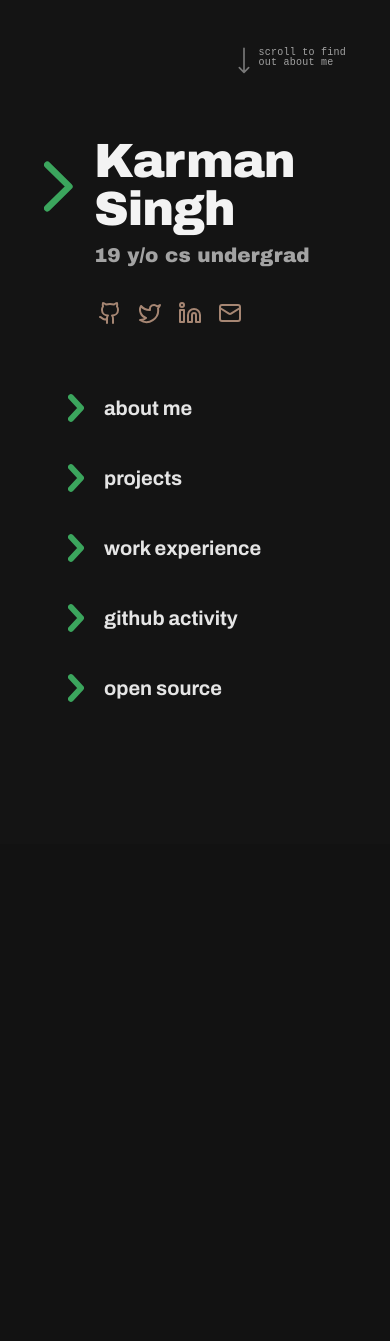
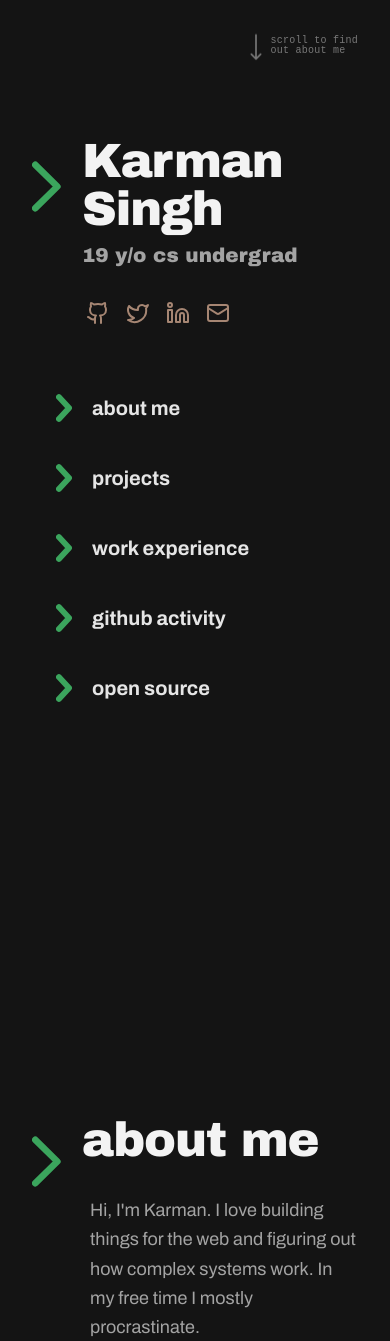
Before and after one commit to Karman-singh15/portfolio, a Next.js app: page / in a window 390 px wide. Shown: the top 1341 px of the page. Before the commit the page ends 844 px from the top, so only its background shows below. Built offline with nearby package versions, Linux system fonts and the light colour scheme.

Commit message:
added animation to subparts

```diff
--- a/app/page.tsx
+++ b/app/page.tsx
@@ -1,23 +1,87 @@
 "use client"
 
-import React from "react"
+import React, { useState, useEffect } from "react"
 import { Github, Twitter, Linkedin, Mail } from "lucide-react"
+import { motion, AnimatePresence } from "framer-motion"
 
 export default function Portfolio() {
+  const sections = [
+    {
+      id: "about-me",
+      title: "about me",
+      content: "Hi, I'm Karman. I love building things for the web and figuring out how complex systems work. In my free time I mostly procrastinate."
+    },
+    {
+      id: "projects",
+      title: "projects",
+      content: "A collection of my recent work including a vehicle tracking system to help my mom with her deliveries, using Next.js and the TomTom API."
+    },
+    {
+      id: "work-experience",
+      title: "work experience",
+      content: "Member of the Technical Department at IEEE Comp Soc (2025 - Present). Currently looking for Summer '25 internships!"
+    },
+    {
+      id: "github-activity",
+      title: "github activity",
+      content: "Check out my latest commits, PRs, and libraries I contribute to over on my GitHub profile."
+    },
+    {
+      id: "open-source",
+      title: "open source",
+      content: "I strongly believe in open source software. Here's a look at some of the popular repositories I've helped improve."
+    }
+  ]
+
+  const scrollToSection = (id: string) => {
+    const element = document.getElementById(id);
+    if (element) {
+      element.scrollIntoView({ behavior: "smooth" });
+    }
+  }
+
+  const [activeSection, setActiveSection] = useState<string>("hero");
+
+  useEffect(() => {
+    const observer = new IntersectionObserver(
+      (entries) => {
+        entries.forEach((entry) => {
+          if (entry.isIntersecting) {
+            setActiveSection(entry.target.id);
+          }
+        });
+      },
+      { rootMargin: "-40% 0px -40% 0px" }
+    );
+
+    const hero = document.getElementById("hero");
+    if (hero) observer.observe(hero);
+
+    sections.forEach((item) => {
+      const el = document.getElementById(item.id);
+      if (el) observer.observe(el);
+    });
+
+    return () => observer.disconnect();
+  }, [sections]);
+
+  const activeIndex = sections.findIndex(s => s.id === activeSection);
+  const nextSection = activeIndex >= 0 && activeIndex < sections.length - 1 ? sections[activeIndex + 1] : null;
+
   return (
-    <main className="min-h-screen bg-[#141414] text-[#e5e5e5] p-3 md:p-6 flex flex-col justify-center items-center relative overflow-hidden">
+    <main className="bg-[#141414] text-[#e5e5e5] relative">
 
-      {/* Outer Container */}
-      <div className="w-full max-w-7xl h-full min-h-[calc(100vh-1.5rem)] md:min-h-[calc(100vh-3rem)] relative flex items-center p-8 md:p-20 lg:p-32">
+      {/* Hero Section */}
+      <section id="hero" className="w-full min-h-[100dvh] relative flex items-center p-8 md:p-20 lg:p-32 max-w-7xl mx-auto">
 
         {/* Top Right Scroll Text */}
-        <div className="absolute top-8 right-8 md:top-12 md:right-12 flex items-start gap-2 text-neutral-400 group cursor-pointer hover:text-neutral-300 transition-colors">
-          <div className="mt-1 opacity-70 group-hover:opacity-100 transition-opacity animate-bounce">
+        <div className="absolute top-8 right-8 md:top-12 md:right-12 flex items-start gap-2 text-neutral-400 group cursor-pointer hover:text-neutral-300 transition-colors pointer-events-none">
+          <div className="mt-1 opacity-70 animate-bounce">
             <svg width="12" height="28" viewBox="0 0 18 42" fill="none" xmlns="http://www.w3.org/2000/svg">
               <path d="M9 2L9 38M9 38L2 31M9 38L16 31" stroke="currentColor" strokeWidth="2.5" strokeLinecap="round" strokeLinejoin="round" />
             </svg>
           </div>
-          <div className="text-[10px] md:text-xs leading-none tracking-wide flex flex-col pt-1">
+          <div className="text-[10px] md:text-xs leading-none tracking-wide flex flex-col pt-1 opacity-70">
             <span>scroll to find</span>
             <span>out about me</span>
           </div>
@@ -26,8 +90,12 @@ export default function Portfolio() {
         {/* Main Content Area */}
         <div className="flex flex-col w-full max-w-2xl mx-auto md:ml-32">
 
-          {/* Header Row */}
-          <div className="flex items-start gap-5 md:gap-8 mb-16 md:mb-20">
+          <motion.div
+            initial={{ opacity: 0, y: 20 }}
+            animate={{ opacity: 1, y: 0 }}
+            transition={{ duration: 0.8 }}
+            className="flex items-start gap-5 md:gap-8 mb-16 md:mb-20"
+          >
             {/* Big Green Chevron */}
             <div className="mt-3 md:mt-4 text-[#3ba55d] shrink-0">
               <svg width="45" height="75" viewBox="0 0 45 75" fill="none" xmlns="http://www.w3.org/2000/svg" className="w-[30px] md:w-[45px]">
@@ -63,32 +131,112 @@ export default function Portfolio() {
                 </a>
               </div>
             </div>
-          </div>
+          </motion.div>
 
           {/* Menu Items */}
-          <div className="flex flex-col gap-8 md:gap-10 pl-6 md:pl-16">
-            {[
-              "about me",
-              "projects",
-              "work experience",
-              "github activity",
-              "open source"
-            ].map((item, i) => (
-              <div key={i} className="flex items-center gap-5 md:gap-7 group cursor-pointer w-max">
+          <motion.div
+            initial={{ opacity: 0 }}
+            animate={{ opacity: 1 }}
+            transition={{ duration: 0.8, delay: 0.3 }}
+            className="flex flex-col gap-8 md:gap-10 pl-6 md:pl-16"
+          >
+            {sections.map((item, i) => (
+              <div
+                key={i}
+                onClick={() => scrollToSection(item.id)}
+                className="flex items-center gap-5 md:gap-7 group cursor-pointer w-max"
+              >
                 <div className="text-[#3ba55d] shrink-0 transition-transform duration-300 group-hover:translate-x-2">
                   <svg width="22" height="38" viewBox="0 0 22 38" fill="none" xmlns="http://www.w3.org/2000/svg" className="w-[16px] md:w-[22px]">
                     <path d="M4 4L18 19L4 34" stroke="currentColor" strokeWidth="8" strokeLinecap="round" strokeLinejoin="round" />
                   </svg>
                 </div>
                 <span className="text-xl md:text-3xl font-archivo font-bold text-[#e5e5e5] group-hover:text-white transition-colors">
-                  {item}
+                  {item.title}
                 </span>
               </div>
             ))}
-          </div>
+          </motion.div>
 
         </div>
+      </section>
+
+      {/* Dynamic Content Sections */}
+      <div className="w-full flex flex-col pb-40">
+        {sections.map((section, index) => {
+          const nextSection = sections[index + 1];
+          return (
+            <section
+              key={section.id}
+              id={section.id}
+              className="w-full min-h-[100dvh] max-w-7xl mx-auto flex flex-col justify-center px-8 md:px-20 lg:px-32 relative"
+            >
+              <div className="flex flex-col w-full max-w-2xl mx-auto md:ml-32">
+
+                <motion.div
+                  initial={{ opacity: 0, scale: 0.8, y: 80 }}
+                  whileInView={{ opacity: 1, scale: 1, y: 0 }}
+                  viewport={{ once: false, margin: "-20%" }}
+                  transition={{ duration: 0.6, ease: "easeOut" }}
+                  className="flex items-start gap-5 md:gap-8 min-h-[300px]"
+                >
+                  {/* Big Green Chevron for Section Headings */}
+                  <div className="mt-2 md:mt-3 text-[#3ba55d] shrink-0">
+                    <svg width="45" height="75" viewBox="0 0 45 75" fill="none" xmlns="http://www.w3.org/2000/svg" className="w-[30px] md:w-[45px]">
+                      <path d="M5 5L38 37.5L5 70" stroke="currentColor" strokeWidth="10" strokeLinecap="round" strokeLinejoin="round" />
+                    </svg>
+                  </div>
+
+                  <div className="flex flex-col">
+                    {/* Section Title behaving like the main header */}
+                    <h2 className="text-5xl md:text-7xl font-archivo-black tracking-tight text-[#f3f3f3] mb-8 leading-none">
+                      {section.title}
+                    </h2>
+
+                    {/* Sample Text */}
+                    <div className="text-lg md:text-xl font-archivo text-neutral-400 leading-relaxed max-w-xl pl-2">
+                      <p>{section.content}</p>
+                    </div>
+                  </div>
+                </motion.div>
+
+              </div>
+
+            </section>
+          )
+        })}
       </div>
+
+      {/* Global Fixed Peeking Next Topic */}
+      <AnimatePresence mode="wait">
+        {nextSection && (
+          <motion.div
+            key={nextSection.id}
+            onClick={() => scrollToSection(nextSection.id)}
+            initial={{ opacity: 0, y: 30 }}
+            animate={{ opacity: 0.7, y: 0 }}
+            exit={{ opacity: 0, y: -20 }}
+            whileHover={{ opacity: 1, y: 0 }}
+            transition={{ duration: 0.5 }}
+            className="fixed bottom-12 md:bottom-20 left-8 md:left-[5.5rem] lg:left-[8.5rem] flex flex-col gap-2 cursor-pointer group origin-left z-50 text-left"
+          >
+            <p className="text-[10px] md:text-xs font-archivo text-neutral-500 mb-1 ml-1 opacity-70 tracking-widest uppercase text-left">
+              up next
+            </p>
+            <div className="flex items-center gap-4 md:gap-5 w-max">
+              <div className="text-[#3ba55d] shrink-0 transition-transform duration-300 group-hover:translate-y-1">
+                <svg width="18" height="42" viewBox="0 0 18 42" fill="none" xmlns="http://www.w3.org/2000/svg" className="w-[10px] md:w-[14px]">
+                  <path d="M9 2L9 38M9 38L2 31M9 38L16 31" stroke="currentColor" strokeWidth="3" strokeLinecap="round" strokeLinejoin="round" />
+                </svg>
+              </div>
+              <span className="text-lg md:text-2xl font-archivo font-bold text-[#e5e5e5] group-hover:text-white transition-colors">
+                {nextSection.title}
+              </span>
+            </div>
+          </motion.div>
+        )}
+      </AnimatePresence>
+
     </main>
   )
 }
```
